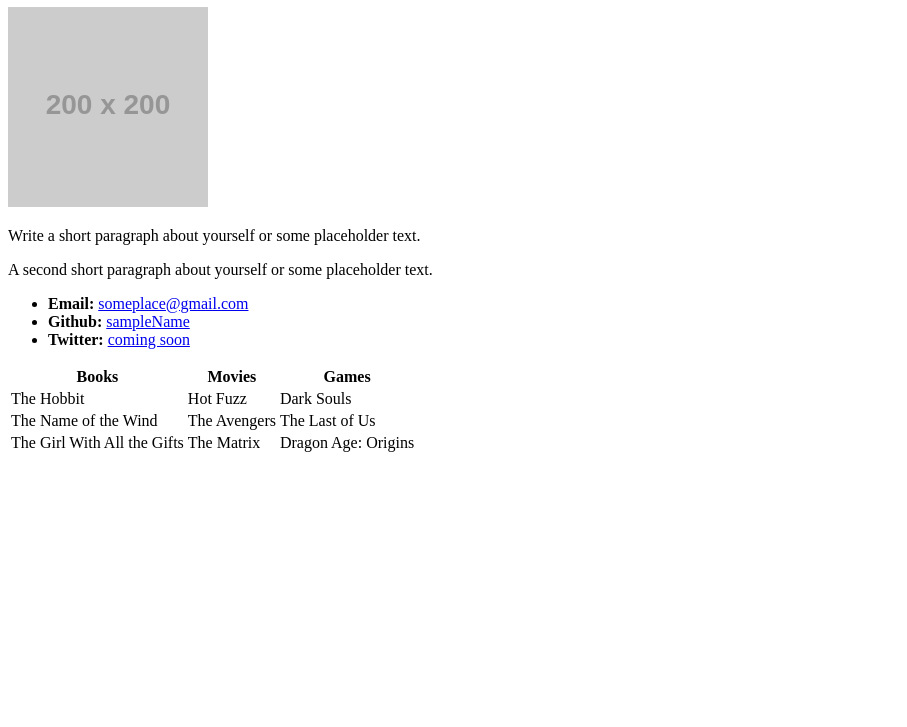
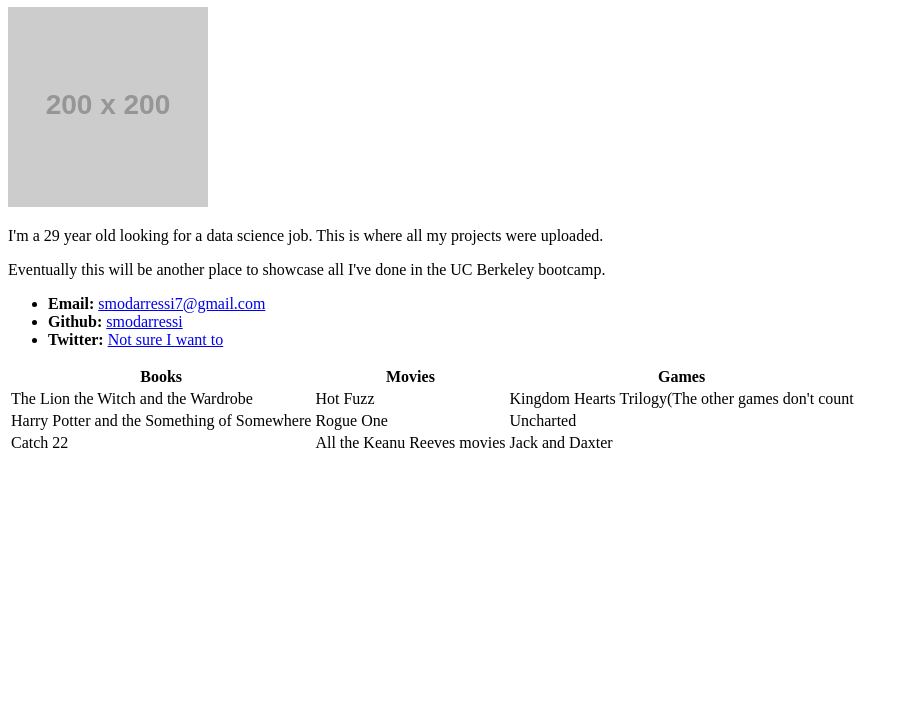
Before and after one commit to smodarressi/smodarressi.github.io, a plain HTML site: page index.html in a window 1280 px wide. Shown: the part 73-800 px from the top of the page, without its empty margins (0-907 px from the left). Drawn offline with Linux system fonts and the light colour scheme; placeholder pictures from the web are drawn by us.

Commit message:
updated html index

```diff
--- a/index.html
+++ b/index.html
@@ -7,19 +7,19 @@
 
 <body>
 
- <h1>Your Name</h1>
+ <h1>Sherwin Modarressi</h1>
 
  <img src="https://placehold.it/200x200
 https://placehold.it/200x200
-" alt="Your Name">
+" alt="Picture of Sherwin">
 
- <p>Write a short paragraph about yourself or some placeholder text.</p>
- <p>A second short paragraph about yourself or some placeholder text.</p>
+ <p>I'm a 29 year old looking for a data science job. This is where all my projects were uploaded.</p>
+ <p>Eventually this will be another place to showcase all I've done in the UC Berkeley bootcamp.</p>
 
  <ul>
-   <li><strong>Email:</strong> <a href="#">someplace@gmail.com</a></li>
-   <li><strong>Github:</strong> <a href="#">sampleName</a></li>
-   <li><strong>Twitter:</strong> <a href="#">coming soon</a></li>
+   <li><strong>Email:</strong> <a href="#">smodarressi7@gmail.com</a></li>
+   <li><strong>Github:</strong> <a href="#">smodarressi</a></li>
+   <li><strong>Twitter:</strong> <a href="#">Not sure I want to</a></li>
  </ul>
 
  <table>
@@ -29,19 +29,19 @@ https://placehold.it/200x200
      <th>Games</th>
    </tr>
    <tr>
-     <td>The Hobbit</td>
+     <td>The Lion the Witch and the Wardrobe</td>
      <td>Hot Fuzz</td>
-     <td>Dark Souls</td>
+     <td>Kingdom Hearts Trilogy(The other games don't count</td>
    </tr>
    <tr>
-     <td>The Name of the Wind</td>
-     <td>The Avengers</td>
-     <td>The Last of Us</td>
+     <td>Harry Potter and the Something of Somewhere</td>
+     <td>Rogue One</td>
+     <td>Uncharted</td>
    </tr>
    <tr>
-     <td>The Girl With All the Gifts</td>
-     <td>The Matrix</td>
-     <td>Dragon Age: Origins</td>
+     <td>Catch 22</td>
+     <td>All the Keanu Reeves movies</td>
+     <td>Jack and Daxter</td>
    </tr>
  </table>
 
```
